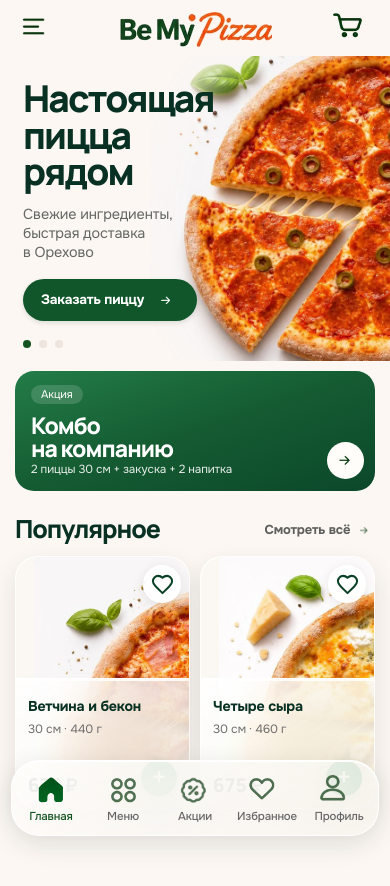
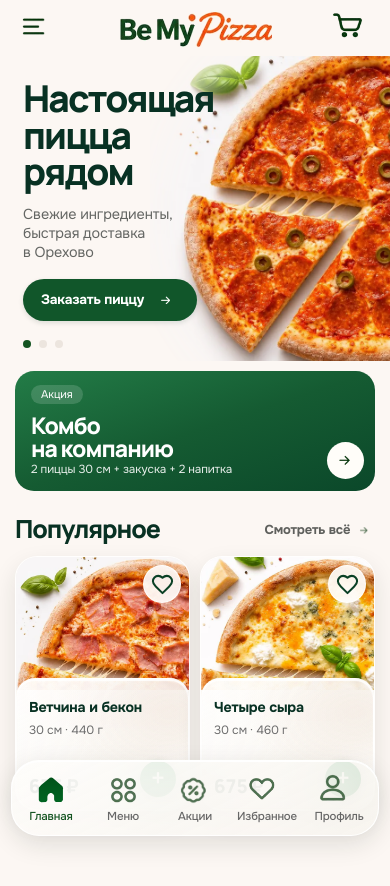
Before and after one commit to Ryt1nger/Be-My-Pizza, a React (Vite) app in the folder apps/customer/: page / in a window 390 px wide. Shown: the top 886 px of the page. Built offline with nearby package versions, Linux system fonts and the light colour scheme.

Commit message:
fix: transparent mobile header and separate photo viewport from rounded glass card footer

```diff
--- a/apps/customer/src/app/shell/AppShell.tsx
+++ b/apps/customer/src/app/shell/AppShell.tsx
@@ -26,7 +26,7 @@ export function AppShell(){
  },[drawerOpen]);
 
  return <div className="min-h-dvh bg-background text-ink">
-  <header className="relative z-30 bg-transparent">
+  <header className="bmp-clear-header relative z-30">
    <div className="relative mx-auto flex h-[56px] max-w-[1280px] items-center justify-between px-4 sm:h-[64px] sm:px-6 md:h-[74px] md:px-8">
     <button type="button" onClick={()=>setDrawerOpen(true)} aria-label="Открыть меню" aria-expanded={drawerOpen}
        className="flex h-11 w-11 items-center justify-center md:hidden">
--- a/apps/customer/src/shared/styles/index.css
+++ b/apps/customer/src/shared/styles/index.css
@@ -44,27 +44,31 @@ button{-webkit-tap-highlight-color:transparent;touch-action:manipulation}
 input,select,textarea{font-size:max(16px,1rem)}
 @media(prefers-reduced-motion:reduce){*,*:before,*:after{scroll-behavior:auto!important;transition:none!important}}
 
-/* Distinct frosted-glass footer. The photo behind it remains continuous
-   and is naturally clipped by the outer rounded card, with NO edge fade. */
+/* Separate rounded frosted-glass caption. A clear curved boundary replaces
+   the old picture fade and prevents any orange/photo triangle at the foot. */
 .bmp-product-glass {
-  background:linear-gradient(145deg,rgba(255,255,255,.68),rgba(247,248,244,.75) 62%,rgba(253,251,247,.82));
-  -webkit-backdrop-filter:blur(30px) saturate(.62) brightness(1.12);
-  backdrop-filter:blur(30px) saturate(.62) brightness(1.12);
-  border-top:1px solid rgba(255,255,255,.94);
+  isolation:isolate;
+  background:
+    radial-gradient(ellipse at 88% 24%,rgba(227,207,191,.23),transparent 51%),
+    linear-gradient(154deg,rgba(255,255,255,.90),rgba(249,245,240,.80) 62%,rgba(255,252,249,.92));
+  -webkit-backdrop-filter:blur(24px) saturate(.82);
+  backdrop-filter:blur(24px) saturate(.82);
+  border:1px solid rgba(255,255,255,.88);
   box-shadow:
-    inset 0 2px 0 rgba(255,255,255,.85),
-    0 -4px 15px rgba(255,255,255,.09);
+    inset 0 2px 1px rgba(255,255,255,.91),
+    inset 0 -1px 0 rgba(233,221,208,.29),
+    0 -4px 14px rgba(38,27,16,.035);
 }
-/* Optical glass reflection, not a blur/fade at the edge of the photograph. */
 .bmp-product-glass::before {
   content:"";
+  pointer-events:none;
   position:absolute;
-  pointer-events:none;
-  inset:0 0 auto 0;
-  height:42%;
-  background:linear-gradient(165deg,rgba(255,255,255,.34),transparent 74%);
+  inset:1px;
+  z-index:0;
+  border-radius:inherit;
+  background:linear-gradient(120deg,rgba(255,255,255,.26),transparent 55%);
 }
-.bmp-product-glass > * { position:relative; z-index:1; }
+.bmp-product-glass > * {position:relative;z-index:1;}
 /* The fixed menu is a frosted floating surface, not a white solid block. */
 .bmp-bottom-glass {
   background:linear-gradient(155deg,rgba(255,254,252,.88),rgba(250,246,241,.80));
@@ -74,3 +78,15 @@ input,select,textarea{font-size:max(16px,1rem)}
   box-shadow:inset 0 1px 0 rgba(255,255,255,.95),
     0 8px 26px rgba(16,34,23,.12);
 }
+
+/* Owner requirement: NO colored/background panel behind the header.
+   Use the uninterrupted root page background instead. */
+.bmp-clear-header,
+.bmp-clear-header > div {
+  background:transparent;
+  background-image:none;
+  border:0;
+  box-shadow:none;
+  -webkit-backdrop-filter:none;
+  backdrop-filter:none;
+}
--- a/apps/customer/src/shared/ui/PizzaProductCard.tsx
+++ b/apps/customer/src/shared/ui/PizzaProductCard.tsx
@@ -6,8 +6,8 @@ import { ProductPhoto } from '@/shared/ui/ProductPhoto';
 
 /**
  * Shared visual standard for every PIZZA product card (not snacks/drinks).
- * Large, right-shifted food photo with a light top-left; actual photo extends
- * BEHIND the milky frosted glass panel, so blur is visible throughout.
+ * Large, upward/right-cropped food photo with a bright top-left; the
+ * separately rounded milky-glass footer has no image peeking out at corners.
  * Details passed by the page must come from confirmed catalog data or clearly
  * identified mockup preview labels; never invent a current price.
  */
@@ -23,15 +23,13 @@ export function PizzaProductCard({
   const toggle=useFavoritesStore(state=>state.toggle);
   const productUrl='/product/'+product.id;
   return <article className="bmp-pizza-card group relative isolate min-w-0 overflow-hidden rounded-[22px] border border-white/75 bg-surface shadow-[0_10px_24px_rgba(30,37,23,.11)] sm:rounded-[26px]">
-    {/* The photo fills the ENTIRE card behind the frosted footer.
-         One rounded clipping context prevents the former bottom-right triangle. */}
-    <div aria-hidden="true" className="pointer-events-none absolute inset-0 z-0 overflow-hidden rounded-[inherit] bg-[#FBF7F3]">
-      <ProductPhoto src={product.imageUrl} alt={product.name}
-        className="absolute inset-0 block h-full w-full origin-top-left translate-x-[18px] scale-[1.38] object-cover object-left-top sm:translate-x-[22px] sm:scale-[1.32]"/>
-    </div>
-
-    <div className="relative z-10 aspect-[1.30] w-full">
-      <Link to={productUrl} className="absolute inset-0" aria-label={'Открыть '+product.name}/>
+    {/* Separate image viewport: large pizza crops upward/right;
+         never stretch its 1:1 photo over the entire card height. */}
+    <div className="relative z-0 aspect-[1.30] w-full overflow-hidden bg-[#FBF8F5]">
+      <Link to={productUrl} className="absolute inset-0" aria-label={'Открыть '+product.name}>
+        <ProductPhoto src={product.imageUrl} alt={product.name}
+          className="absolute -left-[13%] -top-[19%] block !h-auto !w-[167%] max-w-none object-contain sm:-left-[15%] sm:-top-[20%] sm:!w-[162%]"/>
+      </Link>
       <button type="button" onClick={()=>toggle(product.id)} aria-pressed={saved}
         aria-label={saved?'Убрать '+product.name+' из избранного':'Добавить '+product.name+' в избранное'}
         className="absolute right-[8px] top-[8px] z-20 grid h-[38px] w-[38px] place-items-center rounded-full border border-white/85 bg-white/90 shadow-[0_3px_13px_rgba(0,0,0,.09)] backdrop-blur-lg">
@@ -41,7 +39,7 @@ export function PizzaProductCard({
       </button>
     </div>
 
-    <div className="bmp-product-glass relative z-10 -mt-[12px] flex min-h-[130px] flex-col px-[12px] pb-[12px] pt-[19px] sm:min-h-[139px] sm:px-4">
+    <div className="bmp-product-glass relative z-10 -mt-[12px] flex min-h-[132px] flex-col overflow-hidden rounded-t-[19px] rounded-b-[21px] px-[12px] pb-[12px] pt-[20px] sm:min-h-[139px] sm:rounded-t-[23px] sm:rounded-b-[25px] sm:px-4">
       <Link to={productUrl} className="bmp-body-strong line-clamp-2 text-[clamp(13.5px,3.65vw,16px)] leading-[1.23] text-ink sm:text-lg">
         {product.name}
       </Link>
```
Also changed, not shown: 3 other files (tests, documents, lock files or other folders).
